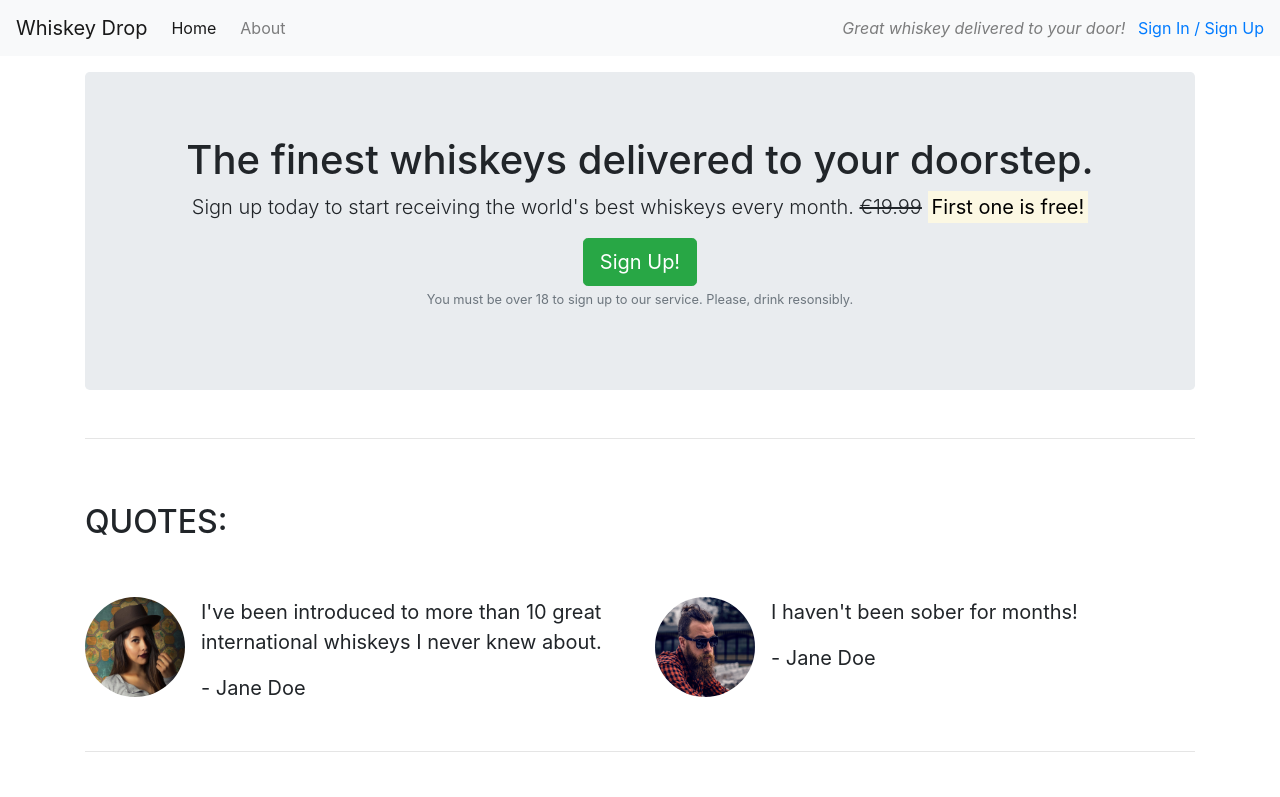
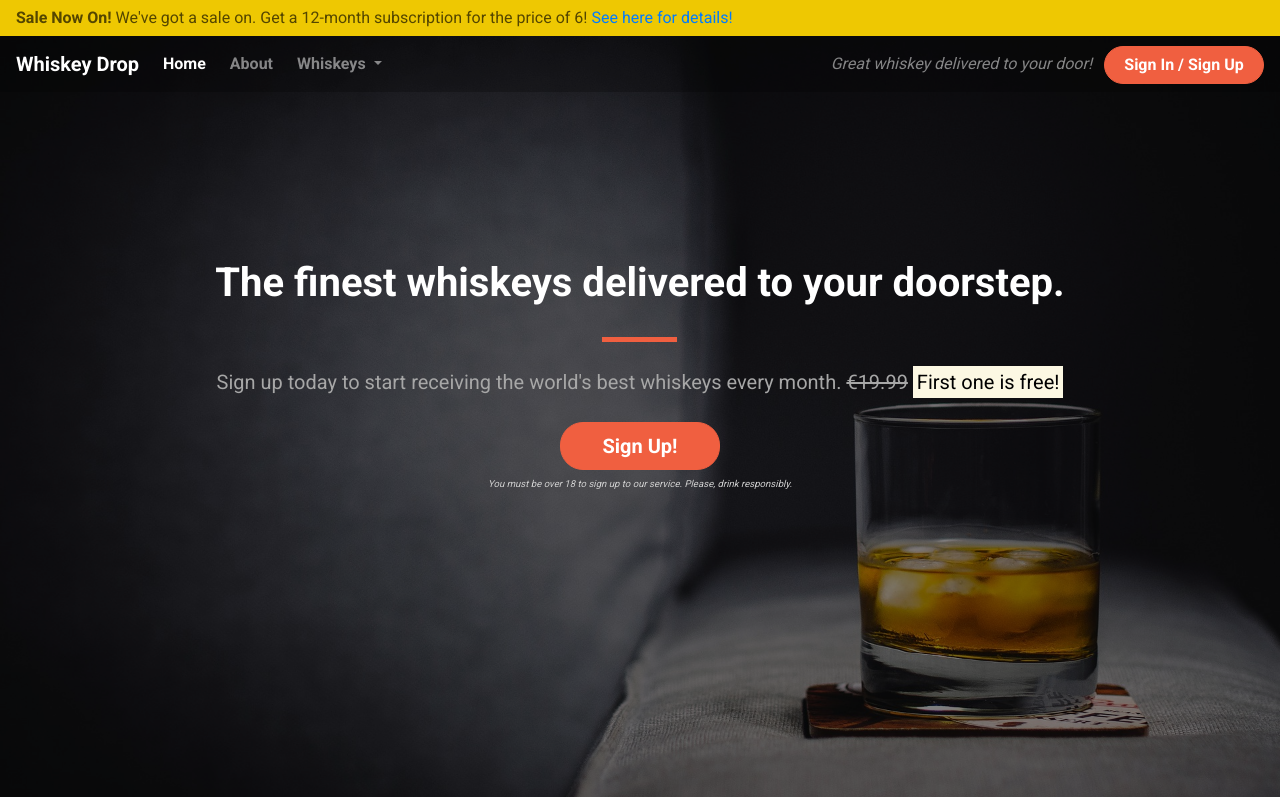
Before and after one commit to Tipoki13/bootstrap4, a plain HTML site: page index.html in a window 1280 px wide. Shown: the top 797 px of the page. Drawn offline with nearby package versions, Linux system fonts and the light colour scheme.

Commit message:
Final commit

```diff
--- /dev/null
+++ b/css/style.css
@@ -0,0 +1,139 @@
+body {
+    font-family: 'Roboto', sans-serif;
+}
+
+.alert-container .col-12 {
+    padding-left: 0;
+    padding-right: 0;
+}
+
+.site-wide-alert {
+    color: #544600;
+    background-color: #eec802;
+    border-color: #eec802;
+    padding: 5px 15px;
+    margin-bottom: 0;
+    border: 1px solid transparent;
+    border-radius: 0;
+}
+
+
+.callout-container {
+    height: 100vh;
+
+    background: url('../images/whiskey-background.jpg') no-repeat bottom right fixed;
+    -webkit-background-size: cover;
+    -moz-background-size: cover;
+    -o-background-size: cover;
+    background-size: cover;
+
+    display: flex;
+    align-items: center;
+    justify-content: center;
+
+    position: relative;
+}
+
+.opaque-overlay {
+    position: absolute;
+    top: 0;
+    left: 0;
+    height: 100%;
+    width: 100%;
+    background-color: rgba(0, 0, 0, 0.5);
+}
+
+/* Navbar */
+
+.navalert-container {
+    position: absolute;
+    top: 0;
+    left: 0;
+    z-index: 1;
+    padding-left: 0;
+    padding-right: 0;
+}
+
+.navbar {
+    margin-bottom: 0;
+    width: 100%;
+    background-color: rgba(0, 0, 0, .25);
+    border: 0;
+}
+
+.navbar .navbar-toggler {
+    border: 0;
+}
+
+.navbar .navbar-brand {
+    font-weight: bold;
+}
+
+.navbar .navbar-nav a {
+    font-weight: bold;
+}
+
+
+/* Jumbotron */
+
+.jumbotron {
+    background-color: transparent;
+}
+
+.jumbotron h1 {
+    color: white;
+    font-weight: bold;
+    margin-bottom: 30px;
+    color: white;
+}
+
+.jumbotron .lead {
+    color: #a7a7a7;
+    margin: 25px 0;
+}
+
+.jumbotron small {
+    font-size: 60%;
+    font-style: italic;
+    color: #d0d0d0;
+}
+
+/* Block dividers */
+
+.block-divider {
+    width: 75px;
+    height: 5px;
+    border: 0;
+    background-color: #444;
+}
+
+.block-divider--orange {
+    background-color: #f05f40;
+}
+
+.block-divider--short {
+    width: 35px;
+}
+
+/* Buttons */
+
+.btn--cta {
+    font-weight: bold;
+    border-radius: 23px;
+    width: 160px;
+}
+
+.btn--red {
+    color: white;
+    background-color: #f05f40;
+    border-color: #f05f40;
+}
+
+.btn--red:hover,
+.btn--red:active,
+.btn--red:focus,
+.btn--red:active:focus {
+    background-color: #df4929;
+    border-color: #df4929;
+    color: white;
+}
--- a/index.html
+++ b/index.html
@@ -3,44 +3,78 @@
 
 <head>
     <meta charset="utf-8">
-
     <title>Whiskey Drop | Taste a new whiskey every month</title>
     <meta name="viewport" content="width=device-width, initial-scale=1.0">
     <link rel="stylesheet" href="https://maxcdn.bootstrapcdn.com/bootstrap/4.1.3/css/bootstrap.min.css">
+    <link rel="stylesheet" href="https://use.fontawesome.com/releases/v5.6.1/css/all.css" integrity="sha384-gfdkjb5BdAXd+lj+gudLWI+BXq4IuLW5IT+brZEZsLFm++aCMlF1V92rMkPaX4PP" crossorigin="anonymous">
+    <link href="https://fonts.googleapis.com/css?family=Roboto:400,700" rel="stylesheet">
+    <link rel="stylesheet" href="css/style.css" type="text/css" />
 </head>
 
 <body>
-    <nav class="navbar navbar-light bg-light navbar-expand-sm">
+    <div class="container-fluid navalert-container">
+        <div class="container-fluid alert-container">
+            <div class="row d-none d-sm-block">
+                <div class="col-12">
+                    <div class="site-wide-alert alert alert-warning">
+                        <strong>Sale Now On!</strong> We've got a sale on. Get a 12-month subscription for the price of 6! <a href="">See here for details!</a>
+                    </div>
+                </div>
+            </div>
+        </div>
+        <nav class="navbar navbar-dark navbar-expand-sm">
             <a href="/" class="navbar-brand">Whiskey Drop</a>
+
+            <button class="navbar-toggler ml-auto" type="button" data-toggle="collapse" data-target="#navbarNavDropdown" aria-controls="navbarNavDropdown" aria-expanded="false" aria-label="Toggle navigation">
+        <span class="navbar-toggler-icon"></span></button>
+
+            <div class="collapse navbar-collapse" id="navbarNavDropdown">
                 <ul class="navbar-nav mr-auto">
-            <li class="active nav-item mr-2"><a class="nav-link href="/">Home</a></li>
-            <li class="nav-item mr-2"><a class="nav-link href="/about">About</a></li>
-            <li class="nav-item mr-2 d-block d-sm-none"><a class="nav-link href="/login">Sign In / Sign Up</a></li>
+                    <li class="active nav-item mr-2"><a class="nav-link" href="/">Home</a></li>
+                    <li class="nav-item mr-2"><a class="nav-link" href="/about">About</a></li>
+                    <li class="nav-item dropdown">
+                        <a class="nav-link dropdown-toggle" href="#" id="navbarDropdownMenuLink" role="button" data-toggle="dropdown" aria-haspopup="true" aria-expanded="false">
+          Whiskeys
+        </a>
+                        <div class="dropdown-menu" aria-labelledby="navbarDropdownMenuLink">
+                            <a class="dropdown-item" href="#">Irish</a>
+                            <a class="dropdown-item" href="#">Scotch</a>
+                            <a class="dropdown-item" href="#">Japanese</a>
+                            <a class="dropdown-item" href="#">American</a>
+                        </div>
+                    </li>
+
+                    <li class="nav-item mr-2 d-block d-sm-none"><a class="nav-link" href="/login">Sign In / Sign Up</a></li>
                 </ul>
+            </div>
             <div class="d-none d-md-block">
                 <p class="navbar-text my-auto mr-2"><i>Great whiskey delivered to your door!</i></p>
-            <a href="/login">Sign In / Sign Up</a>
+                <a href="/login" class="btn btn--cta btn--red">Sign In / Sign Up</a>
             </div>
         </nav>
-    <article class="container mt-3">
+    </div>
+    <div class="container-fluid callout-container">
         <!-- Callout -->
+        <div class="opaque-overlay">&nbsp;</div>
         <div class="row">
             <div class="col-12">
                 <section class="callout jumbotron text-center">
-                    <h1>The finest whiskeys delivered to your doorstep.</h1>
+                    <h1 class="jumbotron-header">The finest whiskeys delivered to your doorstep.</h1>
+                    <hr class="block-divider block-divider--orange">
                     <p class="lead">Sign up today to start receiving the world's best whiskeys every month.
                         <s class="d-none d-sm-inline">€19.99</s>
                         <span class="d-inline d-sm-none"><br></span>
                         <strong><mark>First one is free!</mark></strong></p>
-                    <button class="btn btn-success btn-lg">Sign Up!</button>
-                    <p class="text-muted"><small>You must be over 18 to sign up to our service. Please, drink resonsibly.</small></p>
+                    <button class="btn btn-lg btn--cta btn--red" data-toggle="modal" data-target="#signUpModal">Sign Up!</button>
+                    <p class="text-muted"><small>You must be over 18 to sign up to our service. Please, drink responsibly.</small></p>
                 </section>
             </div>
         </div>
         <!-- /.callout -->
-        <hr>
+    </div>
 
     <!-- Quotes -->
+    <div class="container quotes-container">
         <section class="quotes">
             <div class="row">
                 <div class="col-12 my-5">
@@ -53,7 +87,7 @@
                         <div class="d-none d-sm-block">
                             <img src="images/girl-image.png" class="rounded-circle mr-3" height=100 width=100>
                         </div>
-                    <div class="media body">
+                        <div class="media-body">
                             <blockquote class="blockquote">
                                 <p>I've been introduced to more than 10 great international whiskeys I never knew about.</p>
                                 <p>- Jane Doe</p>
@@ -66,7 +100,7 @@
                         <div class="d-none d-sm-block">
                             <img src="images/guy-image.png" class="rounded-circle mr-3" height=100 width=100>
                         </div>
-                    <div class="media body">
+                        <div class="media-body">
                             <blockquote class="blockquote">
                                 <p>I haven't been sober for months!</p>
                                 <p>- Jane Doe</p>
@@ -77,41 +111,77 @@
             </div>
         </section>
         <!-- /.quotes -->
-        <hr>
+    </div>
 
     <!-- Features -->
+    <div class="features-container">
         <section class="features">
             <div class="row">
                 <div class="col-12 my-5">
-                <h2>Features:</h2>
+                    <h2 class="text-uppercase">Features:</h2>
                 </div>
             </div>
             <div class="row">
                 <div class="col-12 col-md-6 col-lg-4">
                     <div class="feature">
-                    <h3>Feature 1</h3>
+                        <h3><i class="fas fa-gift d-none d-sm-inline"></i> Feature 1 <span class="badge badge-success">NEW!</span></h3>
                         <p>Lorem ipsum dolor sit amet, consectetur adipiscing elit, sed do eiusmod tempor incididunt ut labore et dolore magna aliqua. Ut enim ad minim veniam, quis nostrud exercitation ullamco laboris nisi ut aliquip ex ea commodo consequat.</p>
-                    <p><a class="btn btn-small btn-light" href="">Read More</a></p>
+                        <p><a class="btn btn-sm btn-light" href="">Read More</a></p>
                     </div>
                 </div>
                 <div class="col-12 col-md-6 col-lg-4">
                     <div class="feature">
-                    <h3>Feature 2</h3>
+                        <h3><i class="fas fa-credit-card d-none d-sm-inline"></i> Feature 2</h3>
                         <p>Lorem ipsum dolor sit amet, consectetur adipiscing elit, sed do eiusmod tempor incididunt ut labore et dolore magna aliqua. Ut enim ad minim veniam, quis nostrud exercitation ullamco laboris nisi ut aliquip ex ea commodo consequat.</p>
-                    <p><a class="btn btn-small btn-light" href="">Read More</a></p>
+                        <p><a class="btn btn-sm btn-light" href="">Read More</a></p>
                     </div>
                 </div>
                 <div class="col-12 d-md-none d-lg-block col-lg-4">
                     <div class="feature">
-                    <h3>Feature 3</h3>
+                        <h3><i class="fas fa-times-circle d-none d-sm-inline"></i> Feature 3</h3>
                         <p>Lorem ipsum dolor sit amet, consectetur adipiscing elit, sed do eiusmod tempor incididunt ut labore et dolore magna aliqua. Ut enim ad minim veniam, quis nostrud exercitation ullamco laboris nisi ut aliquip ex ea commodo consequat.</p>
-                    <p><a class="btn btn-small btn-light" href="">Read More</a></p>
+                        <p><a class="btn btn-sm btn-light" href="">Read More</a></p>
                     </div>
                 </div>
             </div>
         </section>
         <!-- /.features -->
-    </article>
+    </div>
+
+    <div class="modal" tabindex="-1" role="dialog" id="signUpModal">
+        <div class="modal-dialog" role="document">
+            <div class="modal-content">
+                <div class="modal-header">
+                    <h5 class="modal-title">Sign Up To Whiskey Drop!</h5>
+                    <button type="button" class="close" data-dismiss="modal" aria-label="Close">
+          <span aria-hidden="true">&times;</span>
+        </button>
+                </div>
+                <div class="modal-body">
+                    <form>
+                        <div class="form-group">
+                            <label for="exampleInputEmail1">Email address</label>
+                            <input type="email" class="form-control" id="exampleInputEmail1" aria-describedby="emailHelp" placeholder="Enter email">
+                            <small id="emailHelp" class="form-text text-muted">We'll never share your email with anyone else.</small>
+                        </div>
+                        <div class="form-group">
+                            <label for="password">Password</label>
+                            <input type="password" class="form-control" id="password" placeholder="Password">
+                        </div>
+                        <div class="form-group">
+                            <label for="repeatPassword">Repeat Password</label>
+                            <input type="password" class="form-control" id="repeatPassword" placeholder="Repeat Password">
+                        </div>
+                        <button type="submit" class="btn btn-success">Submit</button>
+                    </form>
+                </div>
+            </div>
+        </div>
+    </div>
+
+    <script src="https://code.jquery.com/jquery-3.3.1.slim.min.js" integrity="sha384-q8i/X+965DzO0rT7abK41JStQIAqVgRVzpbzo5smXKp4YfRvH+8abtTE1Pi6jizo" crossorigin="anonymous"></script>
+    <script src="https://cdnjs.cloudflare.com/ajax/libs/popper.js/1.14.3/umd/popper.min.js" integrity="sha384-ZMP7rVo3mIykV+2+9J3UJ46jBk0WLaUAdn689aCwoqbBJiSnjAK/l8WvCWPIPm49" crossorigin="anonymous"></script>
+    <script src="https://stackpath.bootstrapcdn.com/bootstrap/4.1.3/js/bootstrap.min.js" integrity="sha384-ChfqqxuZUCnJSK3+MXmPNIyE6ZbWh2IMqE241rYiqJxyMiZ6OW/JmZQ5stwEULTy" crossorigin="anonymous"></script>
 </body>
 
 </html>
```
Also changed, not shown: images/whiskey-background.jpg (added). Lines whose indentation alone changed are shown as unchanged.
